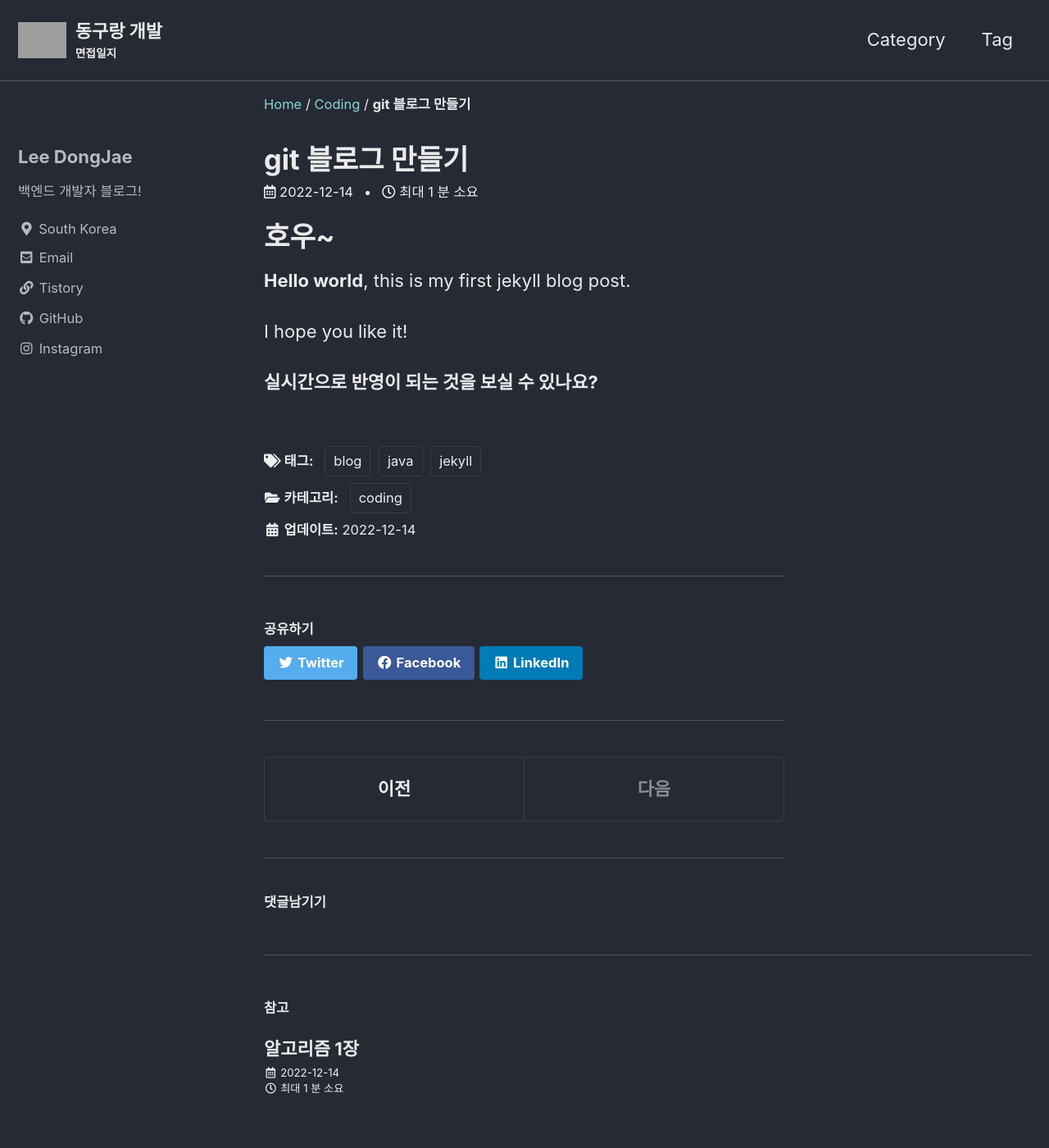
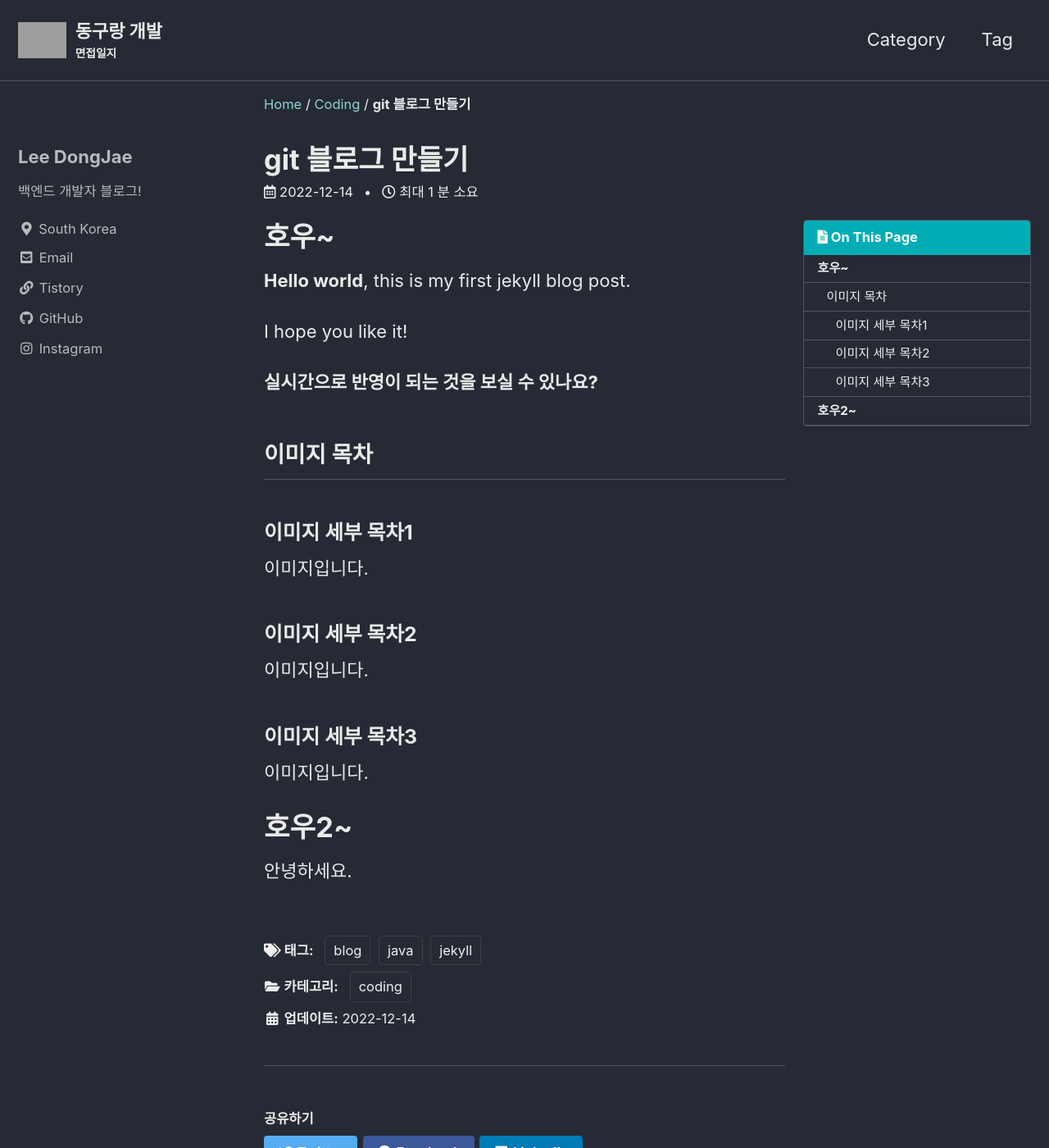
Before and after one commit to Pdongjaelee/Pdongjaelee.github.io, a Jekyll site: the page built from _posts/2022-12-14-first-posting.markdown, in a window 1280 px wide and 1400 px high. Shown: the whole window at 82% size. Built offline with Jekyll 4.4.1, drawn with Linux system fonts in a browser that asks for light colours; cached includes are drawn as plain includes; comment, search, counter and statistics services are not loaded; grey boxes are pictures that could not be loaded.

Commit message:
add toc, 404 page

```diff
--- a/_posts/2022-12-14-A01-posting.markdown
+++ b/_posts/2022-12-14-A01-posting.markdown
@@ -3,4 +3,5 @@ layout: single
 title : "알고리즘 1장"
 categories: a
 tag: java
+toc: true
 ---
--- a/_posts/2022-12-14-first-posting.markdown
+++ b/_posts/2022-12-14-first-posting.markdown
@@ -12,3 +13,18 @@ tag: [java, blog, jekyll]
 I hope you like it!
 
 **실시간으로 반영이 되는 것을 보실 수 있나요?**
+
+
+## 이미지 목차
+
+### 이미지 세부 목차1
+이미지입니다.
+
+### 이미지 세부 목차2
+이미지입니다.
+
+### 이미지 세부 목차3
+이미지입니다.
+
+# 호우2~
+안녕하세요.
```
Also changed, not shown: other parts of _posts/2022-12-14-first-posting.markdown (+1 -0 lines), _pages/404.md (added, +8 -0 lines).
